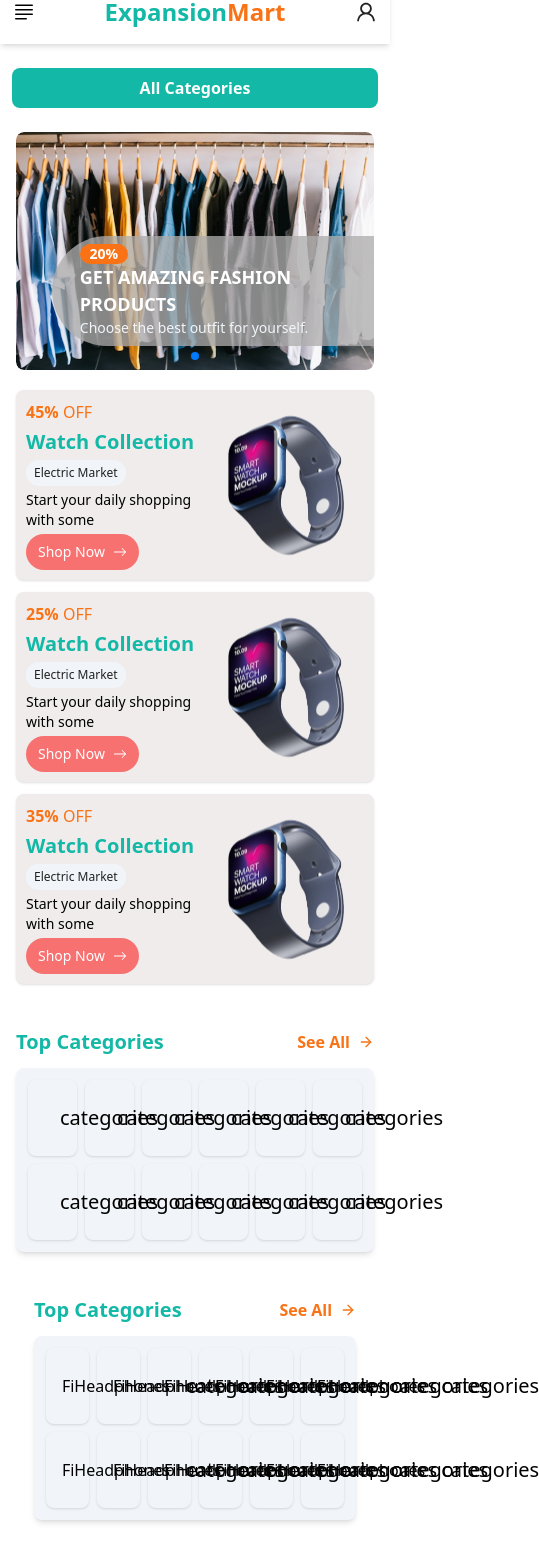
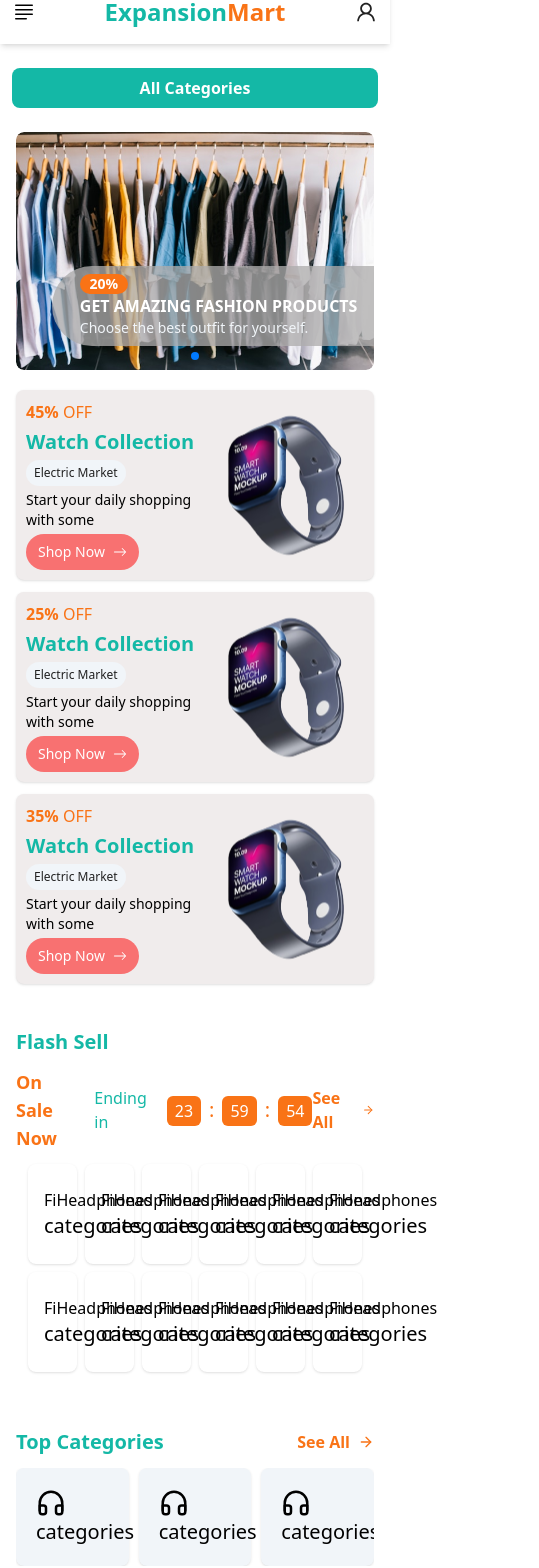
Before and after one commit to shakerscode/expansion-mart-e-commerce, a React (Create React App) app: page / in a window 390 px wide. Shown: the part 56-1624 px from the top of the page, 539 px wide, since content can reach past the window. Built offline with nearby package versions, Linux system fonts and the light colour scheme.

Commit message:
flashsel timer added.

```diff
--- a/package.json
+++ b/package.json
@@ -11,6 +11,7 @@
     "react-icons": "^4.4.0",
     "react-router-dom": "^6.3.0",
     "react-scripts": "5.0.1",
+    "react-timer-hook": "^3.0.5",
     "swiper": "^8.3.2",
     "web-vitals": "^2.1.4"
   },
--- a/src/Components/Home/Home.js
+++ b/src/Components/Home/Home.js
@@ -5,8 +5,8 @@ const Home = () => {
     return (
         <main className='md:px-14 px-4'>
             <Hero/>
+            <FlashSell/>
             <Categories/>
-            <FlashSell/>
             <NewsLetter/>
         </main>
     );
--- a/src/Components/Home/HomeComponents/Categories.js
+++ b/src/Components/Home/HomeComponents/Categories.js
@@ -1,5 +1,6 @@
 import React from 'react';
 import { FiHeadphones, FiArrowRight } from 'react-icons/fi';
+import SwiperSlider from './SwiperSlider';
 
 const Categories = () => {
     const categories = [
@@ -26,7 +27,8 @@ const Categories = () => {
                 <h3 className='text-primary md:text-3xl text-xl font-bold py-3'>Top Categories</h3>
                 <span className='flex items-center gap-2 md:text-md text-secondary font-semibold cursor-pointer'>See All <FiArrowRight /> </span>
             </div>
-            <div className='grid grid-cols-6 gap-2 cursor-pointer  p-3 rounded-lg shadow-md bg-light'>
+            <SwiperSlider categories={categories}/>
+            {/* <div className='grid grid-cols-6 gap-2 cursor-pointer  p-3 rounded-lg shadow-md bg-light'>
                 {
                     categories?.map((cat, i) =>
                         <div
@@ -39,7 +41,7 @@ const Categories = () => {
                     )
                 }
 
-            </div>
+            </div> */}
         </div>
     );
 };
--- a/src/Components/Home/HomeComponents/FlashSell.js
+++ b/src/Components/Home/HomeComponents/FlashSell.js
@@ -1,7 +1,11 @@
 import React from 'react';
 import { FiArrowRight } from 'react-icons/fi';
+import Timer from './Timer';
 
 const FlashSell = () => {
+    const time = new Date();
+    time.setSeconds(time.getSeconds() + 3600*24);
+
     const categories = [
         { catTittle: 'categories', catIcon: 'FiHeadphones' },
         { catTittle: 'categories', catIcon: 'FiHeadphones' },
@@ -17,18 +21,23 @@ const FlashSell = () => {
         { catTittle: 'categories', catIcon: 'FiHeadphones' },
     ]
     return (
-        <div className='w-[90%] my-8 mx-auto'>
+        <div className='my-8 s'>
+            <h3 className='text-primary md:text-3xl text-xl font-bold py-3'>Flash Sell</h3>
             <div className='flex justify-between items-center'>
-                <h3 className='text-primary md:text-3xl text-xl font-bold py-3'>Top Categories</h3>
+                <div className='flex justify-center items-center gap-5'>
+                    <p className='text-secondary font-semibold text-lg'>On Sale Now</p>
+                    <p className='text-primary'>Ending in</p>
+                    <Timer expiryTimestamp={time}/>
+                </div>
                 <span className='flex items-center gap-2 md:text-md text-secondary font-semibold cursor-pointer'>See All <FiArrowRight /> </span>
             </div>
-            <div className='grid grid-cols-6 gap-2 cursor-pointer  p-3 rounded-lg shadow-md bg-light'>
+            <div className='grid grid-cols-6 gap-2 cursor-pointer p-3 rounded-lg'>
                 {
                     categories?.map((cat, i) =>
                         <div
-                        key={i}
-                        // onClick={()=> handleCat(cat.catTittle)}
-                        className='px-4 py-6 flex items-center rounded-lg hover:bg-secondary hover:text-white transition-all duration-500 ease-in-out gap-4 shadow'>
+                            key={i}
+                            // onClick={()=> handleCat(cat.catTittle)}
+                            className='px-4 py-6  rounded-lg hover:bg-secondary hover:text-white transition-all duration-500 ease-in-out gap-4 shadow'>
                             <p>{cat.catIcon}</p>
                             <h4 className='text-xl'>{cat.catTittle}</h4>
                         </div>
--- /dev/null
+++ b/src/Components/Home/HomeComponents/SwiperSlider.js
@@ -0,0 +1,39 @@
+import React, { useRef, useState } from "react";
+// Import Swiper React components
+import { Swiper, SwiperSlide } from "swiper/react";
+
+// Import Swiper styles
+import "swiper/css";
+import "swiper/css/free-mode";
+import "swiper/css/pagination";
+
+
+// import required modules
+import { FreeMode, Pagination } from "swiper";
+
+const SwiperSlider = ({categories}) => {
+    return (
+        <>
+        <Swiper
+          slidesPerView={3}
+          spaceBetween={10}
+          freeMode={true}
+          pagination={{
+            clickable: true,
+          }}
+          modules={[FreeMode, ]}
+          className=""
+        >
+           {
+            categories?.map((cat, i) => <SwiperSlide key={i} className='py-5 px-5 gap-4 rounded-lg bg-light shadow cursor-pointer'>
+                <cat.catIcon className='text-3xl'/>
+                <h1 className="text-xl">{cat.catTittle}</h1>
+            </SwiperSlide>)
+           }
+
+        </Swiper>
+      </>
+    );
+};
+
+export default SwiperSlider;
--- /dev/null
+++ b/src/Components/Home/HomeComponents/Timer.js
@@ -0,0 +1,23 @@
+import { useTime, useTimer } from 'react-timer-hook';
+
+const Timer = ({expiryTimestamp}) => {
+    const {
+        seconds,
+        minutes,
+        hours,
+        days,
+        ampm,
+        isRunning,
+        start,
+        pause,
+        resume,
+        restart,
+      } = useTimer({ expiryTimestamp, onExpire: () => console.warn('onExpire called') });
+
+  return (
+      <div style={{fontSize: '20px'}}>
+        <span className='bg-secondary text-white text-[16px] rounded-md py-1 px-2'>{hours}</span><span className='px-2 text-secondary'>:</span><span className='bg-secondary text-white text-[16px] rounded-md py-1 px-2'>{minutes}</span><span className='px-2 text-secondary'>:</span><span className='bg-secondary text-white text-[16px] rounded-md py-1 px-2'>{seconds}</span><span>{ampm}</span>
+      </div>
+  );
+}
+export default Timer
--- a/src/index.css
+++ b/src/index.css
@@ -14,48 +14,25 @@ body {
   -webkit-font-smoothing: antialiased;
   -moz-osx-font-smoothing: grayscale;
 }
-
+ .swf-1{
+  background-color: aquamarine;
+ }
 /* Slider Css */
 .swiper {
   width: 100%;
   height: 100%;
 }
-
-.swiper-slide {
-  text-align: center;
-  font-size: 18px;
-  background: #fff;
-
-  /* Center slide text vertically */
-  display: -webkit-box;
-  display: -ms-flexbox;
-  display: -webkit-flex;
-  display: flex;
-  -webkit-box-pack: center;
-  -ms-flex-pack: center;
-  -webkit-justify-content: center;
-  justify-content: center;
-  -webkit-box-align: center;
-  -ms-flex-align: center;
-  -webkit-align-items: center;
-  align-items: center;
-}
-
 .swiper-slide img {
   display: block;
   width: 100%;
   height: 100%;
   object-fit: cover;
 }
-.swiper {
-  width: 100%;
-  height: 100%;
-}
 
-.swiper-slide {
+/* .swiper-slide {
   text-align: center;
   font-size: 18px;
-  background: #fff;
+  background: #fff; */
 
   /* Center slide text vertically */
   /* display: -webkit-box;
@@ -70,14 +47,9 @@ body {
   -ms-flex-align: center;
   -webkit-align-items: center;
   align-items: center; */
-}
+/* } */
 
-.swiper-slide img {
-  display: block;
-  width: 100%;
-  height: 100%;
-  object-fit: cover;
-}
+
 
 /* background img */
 .bg-image-one{
```
Also changed, not shown: 1 other file (tests, documents, lock files or other folders).
